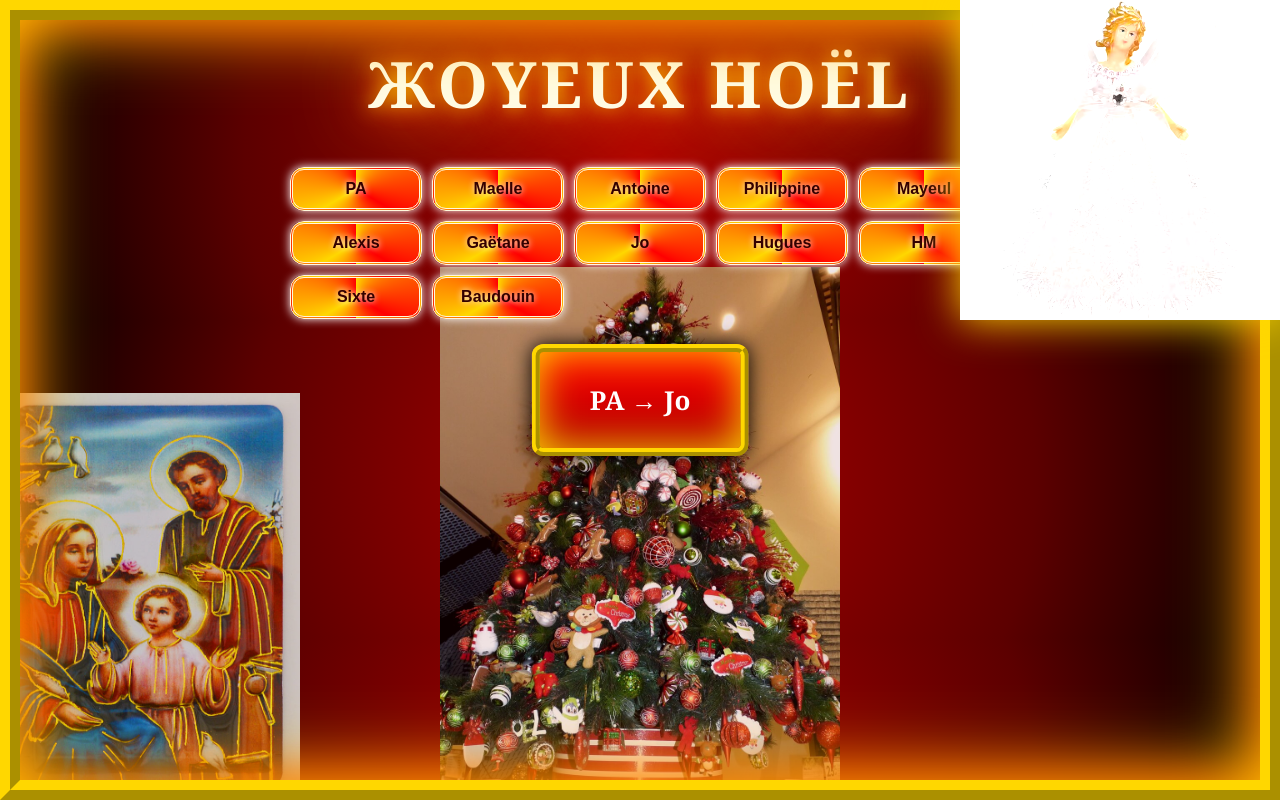
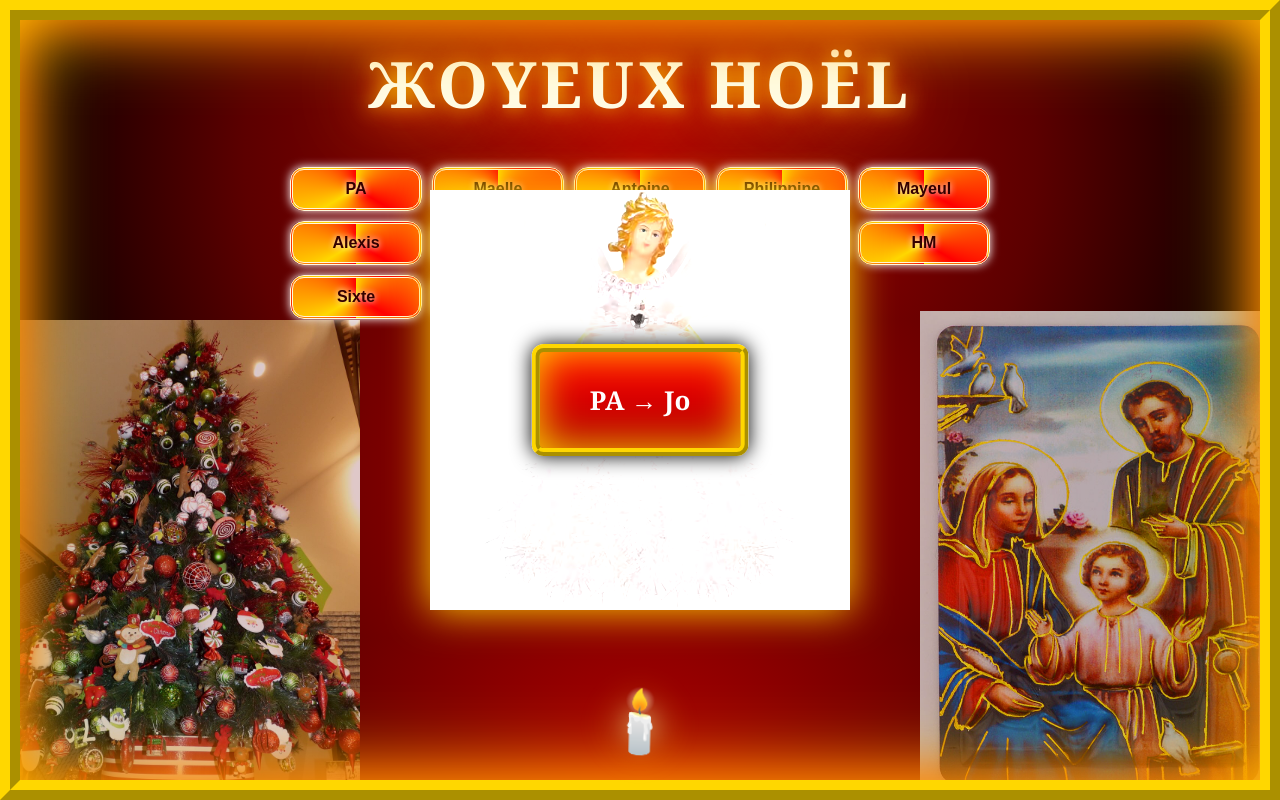
Before and after one commit to huguesdeboisse-pixel/noel, a plain HTML site: page index.html in a window 1280 px wide. Both pictures are taken after a click on the button "PA". Drawn offline with Linux system fonts and the light colour scheme.

Commit message:
Update index.html

```diff
--- a/index.html
+++ b/index.html
@@ -10,33 +10,128 @@
     background:radial-gradient(circle at center,#b00000 0%,#5c0000 60%,#000 100%);
     overflow:hidden; text-align:center;
   }
-  .frame {position:fixed;inset:0;border:20px ridge gold;box-shadow:0 0 80px gold inset,0 0 50px red inset;pointer-events:none;}
-  h1 {margin:40px 0;font-size:64px;color:#fffbe6;text-shadow:0 0 20px gold,0 0 40px red,0 0 80px gold;letter-spacing:4px;}
-  .grid {display:grid;grid-template-columns:repeat(auto-fit,minmax(130px,1fr));gap:10px;max-width:700px;margin:0 auto;}
-  .nameBtn {background:conic-gradient(from 0deg,gold,red,gold,red);border:3px double #fff8dc;border-radius:14px;padding:10px;font-size:16px;font-weight:700;cursor:pointer;color:#300;text-shadow:0 0 6px #fff;box-shadow:0 0 10px #fff;}
-  .nameBtn:hover{filter:brightness(1.3) saturate(1.5);}
-  .decor{position:fixed;z-index:-1;opacity:.9;}
-  .left-decor{left:0;bottom:0;width:300px;}
-  .angel{display:none;position:fixed;right:0;top:0;width:320px;z-index:5;animation:shine 2s infinite alternate ease-in-out;}
-  @keyframes shine {from{filter:brightness(1) drop-shadow(0 0 10px gold);}to{filter:brightness(1.3) drop-shadow(0 0 25px gold);}}
-  .tree{bottom:0;left:50%;transform:translateX(-50%);width:400px;}
-  .card-result{display:none;position:fixed;top:50%;left:50%;transform:translate(-50%,-50%);background:linear-gradient(180deg,#ff0000,#b00000);color:#fff;padding:30px 50px;border-radius:12px;box-shadow:0 0 40px gold inset,0 0 20px #000;border:8px ridge gold;font-size:26px;font-weight:bold;z-index:4;}
+  .frame {
+    position:fixed;inset:0;
+    border:20px ridge gold;
+    box-shadow:0 0 80px gold inset,0 0 50px red inset;
+    pointer-events:none;
+  }
+  h1 {
+    margin:40px 0;
+    font-size:64px;
+    color:#fffbe6;
+    text-shadow:0 0 20px gold,0 0 40px red,0 0 80px gold;
+    letter-spacing:4px;
+  }
+  .grid {
+    display:grid;
+    grid-template-columns:repeat(auto-fit,minmax(130px,1fr));
+    gap:10px;
+    max-width:700px;
+    margin:0 auto;
+  }
+  .nameBtn {
+    background:conic-gradient(from 0deg,gold,red,gold,red);
+    border:3px double #fff8dc;
+    border-radius:14px;
+    padding:10px;
+    font-size:16px;
+    font-weight:700;
+    cursor:pointer;
+    color:#300;
+    text-shadow:0 0 6px #fff;
+    box-shadow:0 0 10px #fff;
+    transition:transform 0.2s;
+  }
+  .nameBtn:hover{filter:brightness(1.3) saturate(1.5);transform:scale(1.05);}
+  .decor{position:fixed;z-index:-2;opacity:.9;}
+  .holy{right:0;bottom:0;width:360px;opacity:0.8;}
+  .tree{left:0;bottom:0;width:360px;opacity:0.8;}
+  .angel{
+    display:none;
+    position:fixed;
+    top:50%;
+    left:50%;
+    transform:translate(-50%,-50%);
+    width:420px;
+    z-index:3;
+    animation:shine 2s infinite alternate ease-in-out;
+  }
+  @keyframes shine {
+    from{filter:brightness(1) drop-shadow(0 0 10px gold);}
+    to{filter:brightness(1.3) drop-shadow(0 0 25px gold);}
+  }
+  .card-result{
+    display:none;
+    position:fixed;
+    top:50%;left:50%;
+    transform:translate(-50%,-50%);
+    background:linear-gradient(180deg,#ff0000,#b00000);
+    color:#fff;
+    padding:30px 50px;
+    border-radius:12px;
+    box-shadow:0 0 40px gold inset,0 0 20px #000;
+    border:8px ridge gold;
+    font-size:26px;
+    font-weight:bold;
+    z-index:4;
+    animation:appear 0.6s ease-out;
+  }
+  @keyframes appear {
+    from {opacity:0; transform:translate(-50%,-60%) scale(0.9);}
+    to {opacity:1; transform:translate(-50%,-50%) scale(1);}
+  }
+  .candle {
+    position:fixed;
+    bottom:40px;
+    left:50%;
+    transform:translateX(-50%);
+    font-size:60px;
+    z-index:5;
+    animation:flicker 1.2s infinite ease-in-out;
+  }
+  @keyframes flicker {
+    0%,100%{transform:translateX(-50%) scale(1) rotate(0deg);}
+    50%{transform:translateX(-50%) scale(1.05) rotate(3deg);}
+    75%{transform:translateX(-50%) scale(0.95) rotate(-2deg);}
+  }
+  .halo {
+    position:fixed;
+    bottom:25px;
+    left:50%;
+    transform:translateX(-50%);
+    width:100px;
+    height:100px;
+    border-radius:50%;
+    background:radial-gradient(circle,rgba(255,255,150,0.8),rgba(255,215,0,0.1),transparent 80%);
+    filter:blur(10px);
+    z-index:4;
+    animation:glow 2s infinite ease-in-out;
+  }
+  @keyframes glow {
+    0%,100% {opacity:0.7; transform:translateX(-50%) scale(1);}
+    50% {opacity:1; transform:translateX(-50%) scale(1.2);}
+  }
 </style>
 </head>
 <body>
 <div class="frame"></div>
 <h1>ЖОYEUX НOËL</h1>
 
-<!-- Vos images locales -->
-<img src="img/holy-card.jpg" class="decor left-decor" alt="Sainte Famille">
+<!-- Images locales repositionnées -->
 <img src="img/tree.jpg" class="decor tree" alt="Sapin de Noël">
+<img src="img/holy-card.jpg" class="decor holy" alt="Sainte Famille">
 <img src="img/angel.jpg" class="angel" id="angel" alt="Ange doré">
 
 <!-- Grille des prénoms -->
 <div class="grid" id="grid"></div>
 
-<!-- Carte rouge avec le tirage -->
+<!-- Carte rouge -->
 <div class="card-result" id="cardResult"></div>
+
+<!-- Bougie animée et halo -->
+<div class="halo"></div>
+<div class="candle">🕯️</div>
 
 <script>
 (function(){
@@ -52,11 +147,9 @@
   const card=$('#cardResult');
   const angel=$('#angel');
 
-  // Fonctions locales
   function load(k){try{return JSON.parse(localStorage.getItem(k)||'null');}catch{return null;}}
   function save(k,v){localStorage.setItem(k,JSON.stringify(v));}
 
-  // Tirage sans auto-couple
   function derange(names){
     const n=names.length;
     const used=Array(n).fill(false);
@@ -68,12 +161,7 @@
       if(EXC[g]&&EXC[g].has(t))return false;
       return true;
     }
-    function shuffle(a){
-      for(let i=a.length-1;i>0;i--){
-        const j=Math.floor(Math.random()*(i+1));
-        [a[i],a[j]]=[a[j],a[i]];
-      }
-    }
+    function shuffle(a){for(let i=a.length-1;i>0;i--){const j=Math.floor(Math.random()*(i+1));[a[i],a[j]]=[a[j],a[i]]}}
     shuffle(idx);
     function backtrack(p){
       if(p===n)return true;
@@ -82,11 +170,9 @@
       shuffle(choices);
       for(const j of choices){
         if(!used[j]&&ok(i,j)){
-          res[i]=j;
-          used[j]=true;
+          res[i]=j;used[j]=true;
           if(backtrack(p+1))return true;
-          used[j]=false;
-          res[i]=-1;
+          used[j]=false;res[i]=-1;
         }
       }
       return false;
@@ -99,7 +185,6 @@
     return null;
   }
 
-  // Récupération ou génération d’un tirage global unique
   let ASSIGN=load(LS_ASSIGN);
   if(!ASSIGN){
     for(let t=0;t<400;t++){
@@ -109,7 +194,6 @@
     if(ASSIGN) save(LS_ASSIGN,ASSIGN);
   }
 
-  // Construction des boutons
   function build(){
     const reveals=load(LS_REVEALS)||{};
     grid.innerHTML='';
@@ -124,7 +208,6 @@
     showCard();
   }
 
-  // Tirage pour un utilisateur
   function reveal(giver,btn){
     const reveals=load(LS_REVEALS)||{};
     const t=ASSIGN[giver];
@@ -135,7 +218,6 @@
     showCard();
   }
 
-  // Affichage de la carte rouge et de l’ange
   function showCard(){
     const reveals=load(LS_REVEALS)||{};
     const keys=Object.keys(reveals);
```
